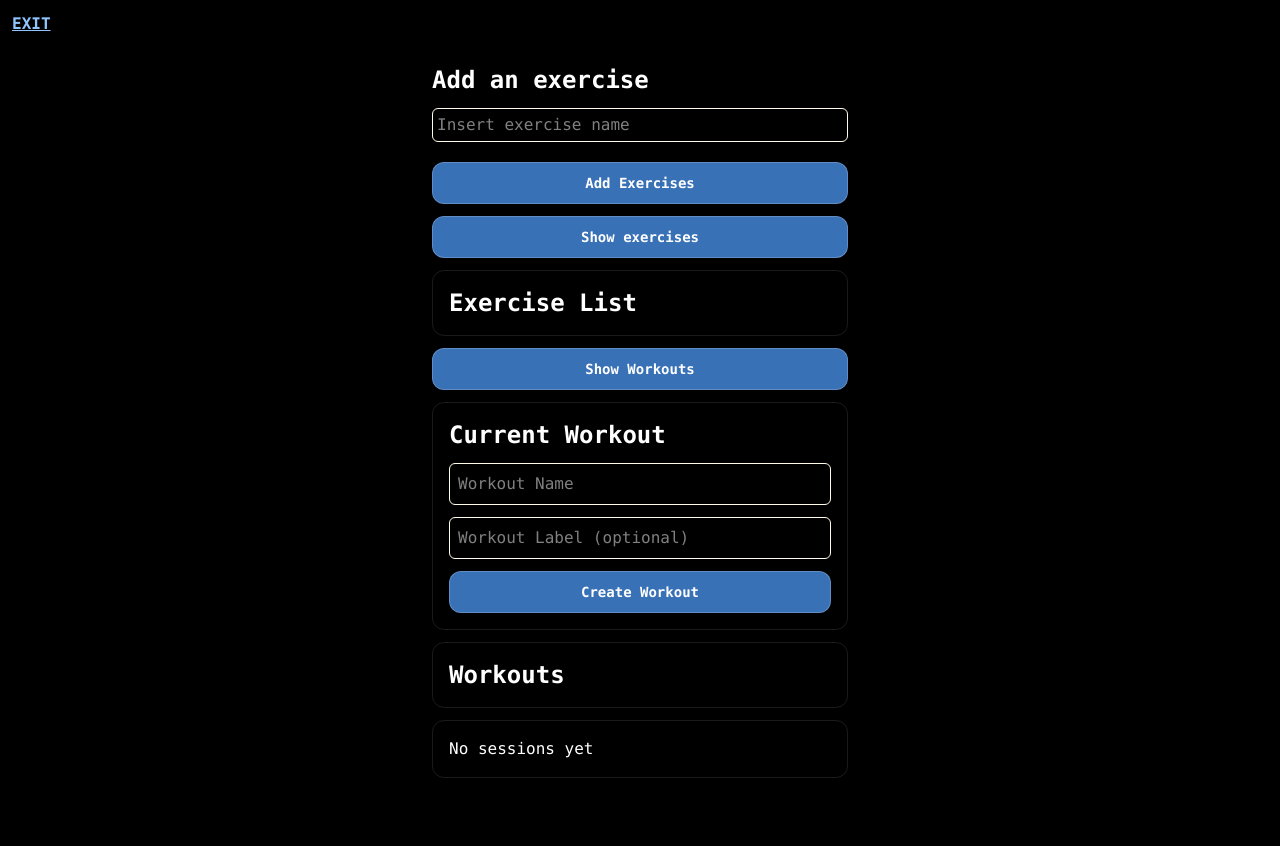
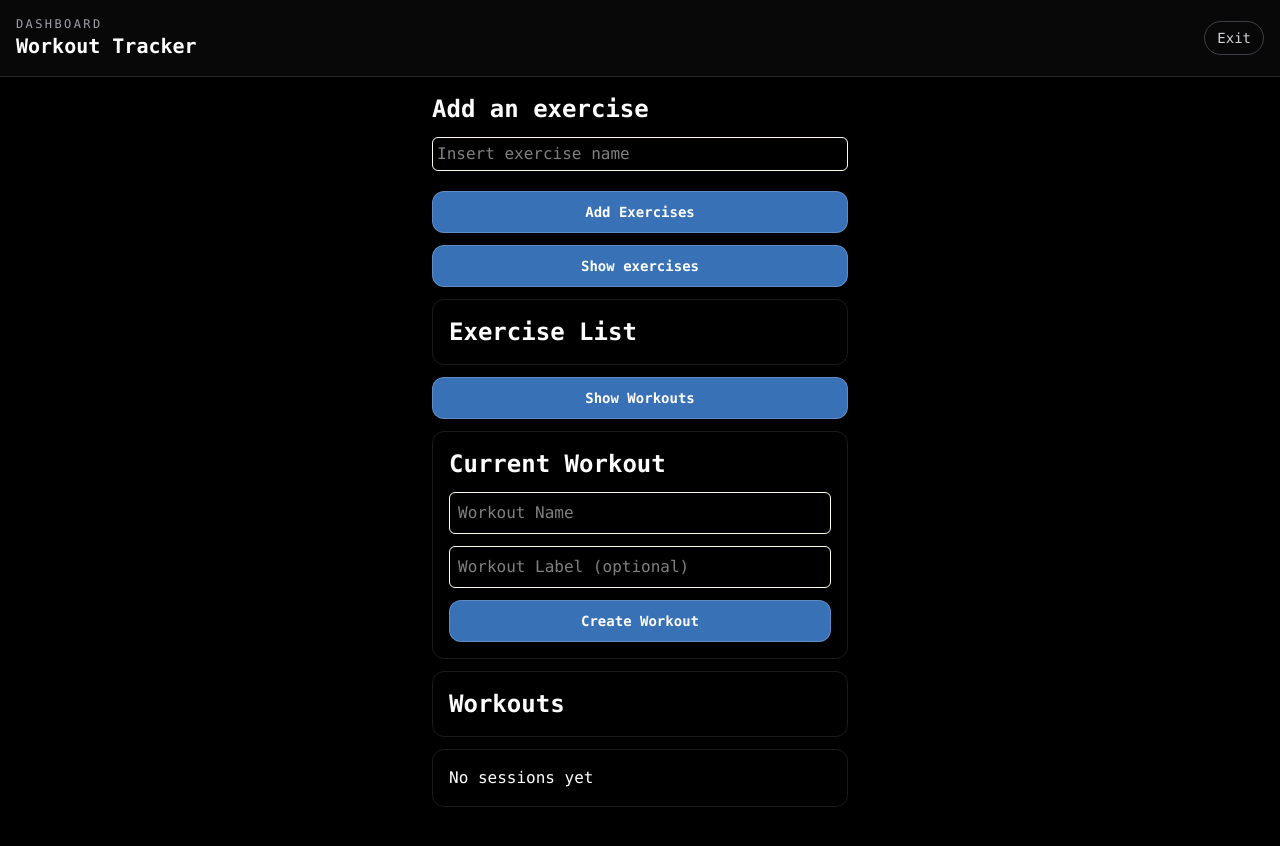
Before and after one commit to clydexmarty09/workout-tracker, a Next.js app: page /front-page in a window 1280 px wide. Shown: the top 846 px of the page. Built offline with nearby package versions, Linux system fonts and the light colour scheme.

Commit message:
added header and fixing ugly UI

```diff
--- a/app/front-page/page.tsx
+++ b/app/front-page/page.tsx
@@ -265,7 +265,27 @@ export default function FrontPage() {
     return (
 
         <main className="bg-black">
-             <button className="underline text-blue-300 text-left font-semibold p-3" type="button" onClick={handleLogout}> EXIT </button>
+            {/* <div className="flex justify-between p-3">
+                <h1 className="font-semibold text-2xl"> WORKOUT TRACKER </h1>
+                <button className="underline text-blue-300 text-right font-semibold p-3" type="button" onClick={handleLogout}> EXIT </button>
+            </div>  */}
+
+            <header className="sticky top-0 z-10 border-b border-zinc-800 bg-zinc-950/90 backdrop-blur">
+                <div className="flex items-center justify-between px-4 py-4">
+                    <div>
+                    <p className="text-xs uppercase tracking-[0.2em] text-zinc-400">Dashboard</p>
+                    <h1 className="text-xl font-bold">Workout Tracker</h1>
+                    </div>
+
+                    <button
+                    type="button"
+                    onClick={handleLogout}
+                    className="rounded-full border border-zinc-700 px-3 py-1.5 text-sm text-zinc-300"
+                    >
+                    Exit
+                    </button>
+                </div>
+            </header>
 
         <div className="main-page">
 
```
